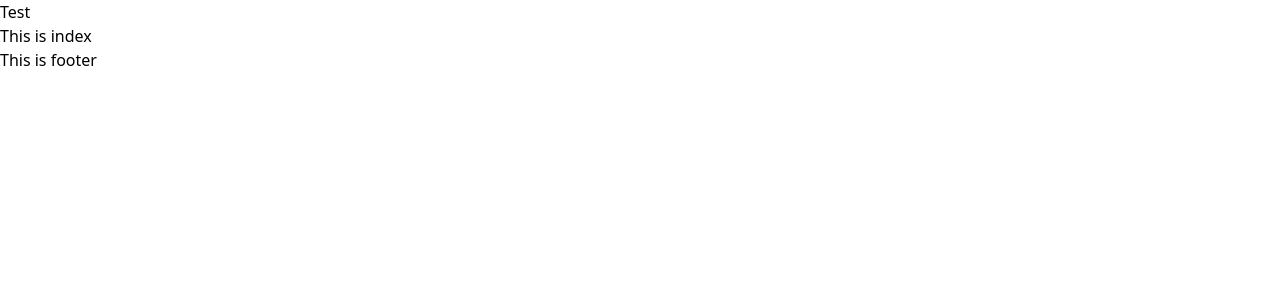
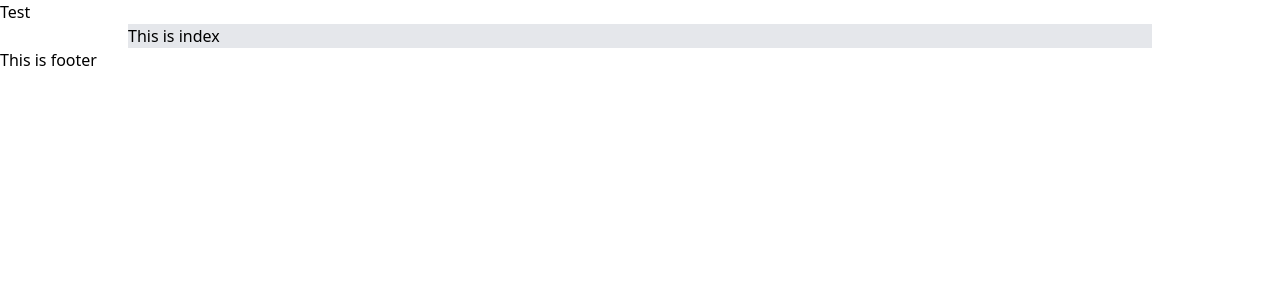
Before and after one commit to raflyfahrezi/getting-started-nuxtjs, a Nuxt app: page / in a window 1280 px wide. Shown: the top 300 px of the page. Built offline with nearby package versions, Linux system fonts and the light colour scheme.

Commit message:
edit pageWrappe

```diff
--- a/layouts/default.vue
+++ b/layouts/default.vue
@@ -1,7 +1,9 @@
 <template>
     <div>
         <LayoutNavigation />
-        <Nuxt />
+        <div class="w-full max-w-screen-lg mx-auto bg-gray-200">
+            <Nuxt />
+        </div>
         <LayoutFooter />
     </div>
 </template>
```
